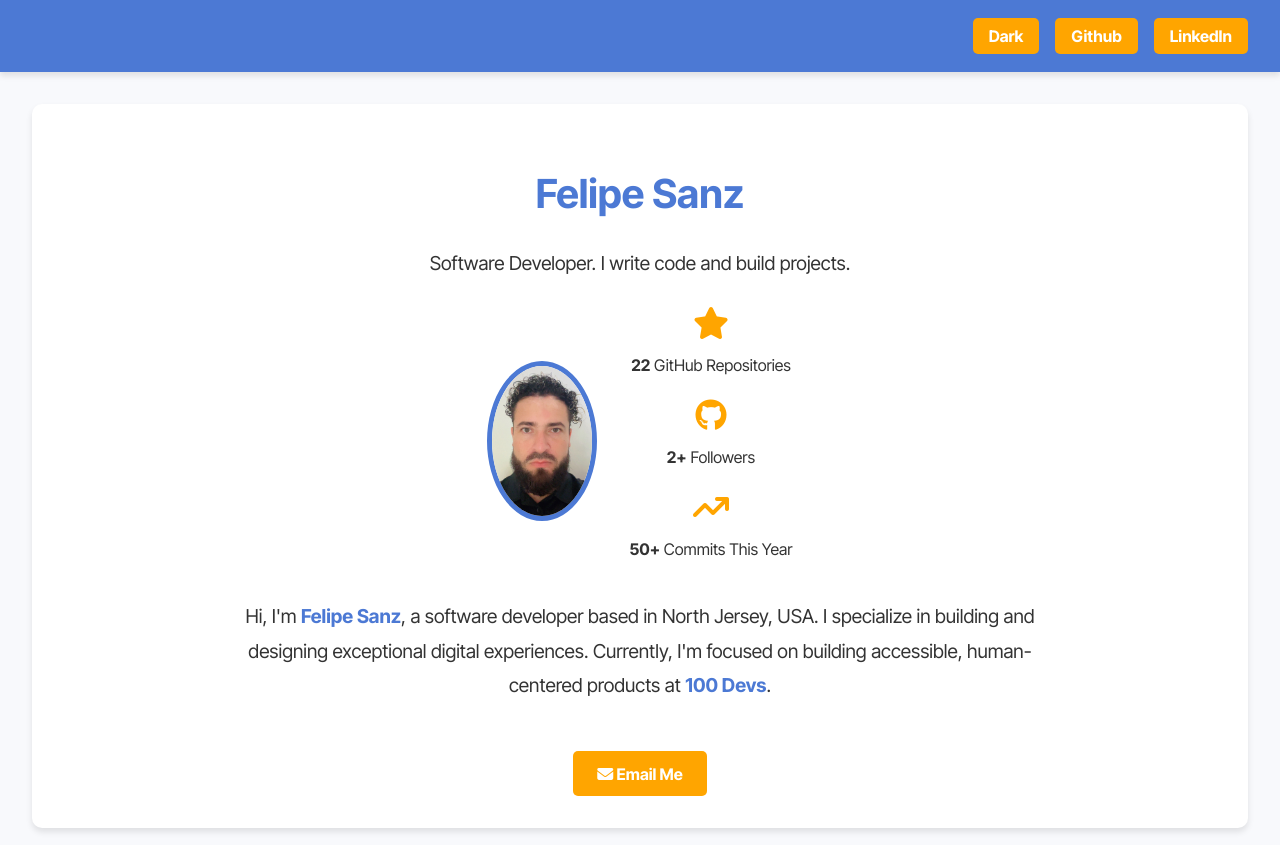
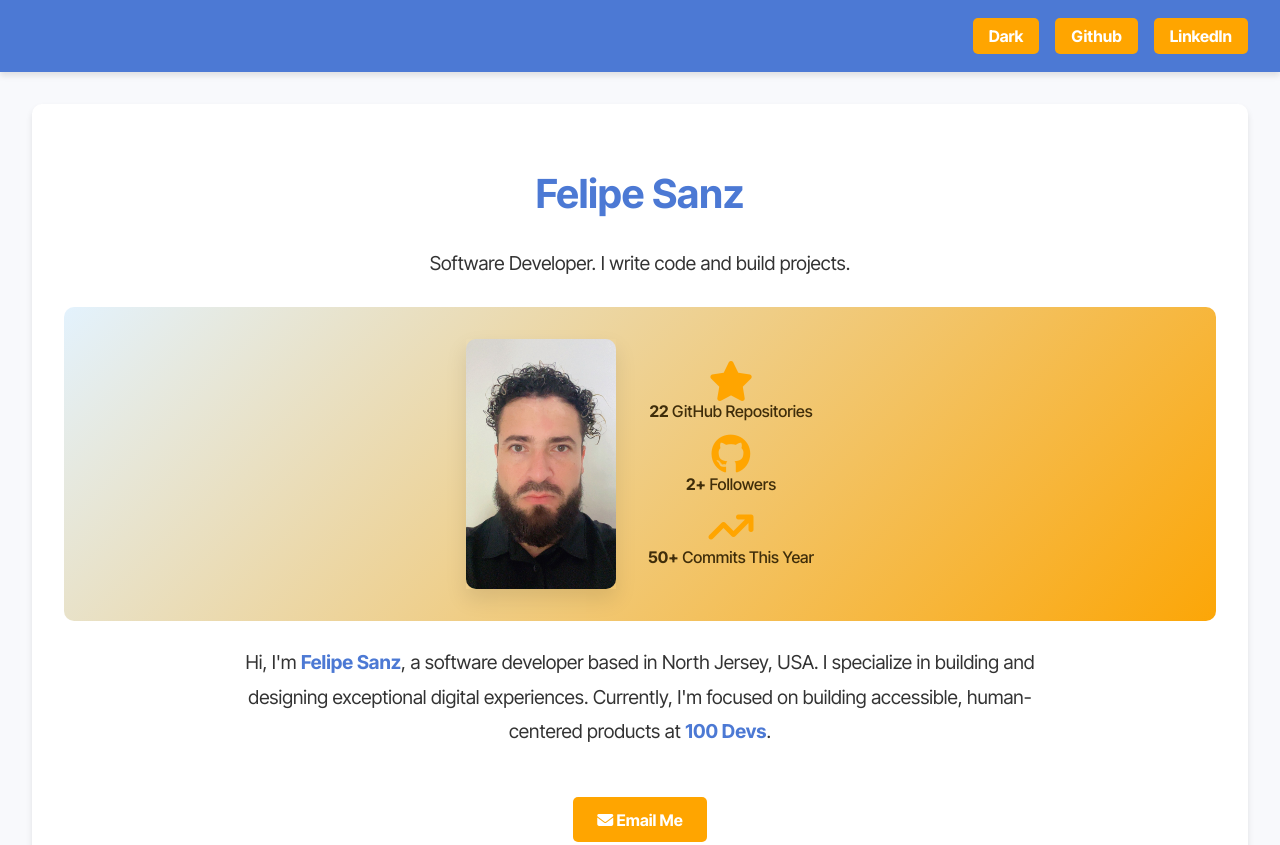
Before and after one commit to Multydelivery/my-portfolio, a plain HTML site: page index.html in a window 1280 px wide. Shown: the top 845 px of the page. Drawn offline with Linux system fonts and the light colour scheme.

Commit message:
edited profile img container section

```diff
--- a/styles.css
+++ b/styles.css
@@ -71,6 +71,7 @@ nav a:hover {
     color: var(--text-dark);
 }
 
+/* General Styling */
 .statsContainer {
     display: flex;
     flex-wrap: wrap;
@@ -78,38 +79,93 @@ nav a:hover {
     align-items: center;
     gap: 2rem;
     margin-top: 2rem;
+    padding: 2rem;
+    background: linear-gradient(135deg, #e3f2fd, #fca607);
+    border-radius: 10px;
 }
 
+/* Profile Image Container */
 .imgContainer {
-    width: 100px;
-    height: 150px;
-    border-radius: 50%;
-    overflow: hidden;
-    border: 5px solid var(--primary-color);
+    position: relative;
+    width: 150px;
+    height: 250px;
+    box-shadow: 0 10px 20px rgba(0, 0, 0, 0.1);
+}
+
+/* Animated Background for Profile */
+.imgContainer::before {
+    content: '';
+    position: absolute;
+    top: -50%;
+    left: -50%;
+    width: 200%;
+    height: 200%;
+    z-index: -1;
+    animation: moveBackground 5s infinite linear;
+}
+
+@keyframes moveBackground {
+    0% {
+        transform: translate(0, 0);
+    }
+    50% {
+        transform: translate(20%, 20%);
+    }
+    100% {
+        transform: translate(0, 0);
+    }
+}
+
+/* Hover Effect */
+.imgContainer:hover {
+    transform: scale(1.1);
+    box-shadow: 0 15px 30px rgba(0, 0, 0, 0.2);
 }
 
 .imgContainer img {
     width: 100%;
     height: 100%;
     object-fit: cover;
+    border-radius: 10px;
 }
 
+/* Stats Section */
 .stats {
     display: flex;
     flex-direction: column;
     align-items: center;
     text-align: center;
-    gap: 0.5rem;
+    gap: 0.8rem;
+    animation: fadeIn 1.5s ease-in-out;
 }
 
 .stats i {
-    font-size: 2rem;
+    font-size: 2.5rem;
     color: var(--secondary-color);
+    transition: color 0.3s ease-in-out;
+}
+
+.stats i:hover {
+    color: #1a0212;
 }
 
 .stats p {
     font-size: 1rem;
-    color: var(--text-dark);
+    color:#3f2d0a;
+    font-weight: 500;
+    margin: 0;
+}
+
+/* Keyframes for Animation */
+@keyframes fadeIn {
+    from {
+        opacity: 0;
+        transform: translateY(20px);
+    }
+    to {
+        opacity: 1;
+        transform: translateY(0);
+    }
 }
 
 .aboutMeText {
```
